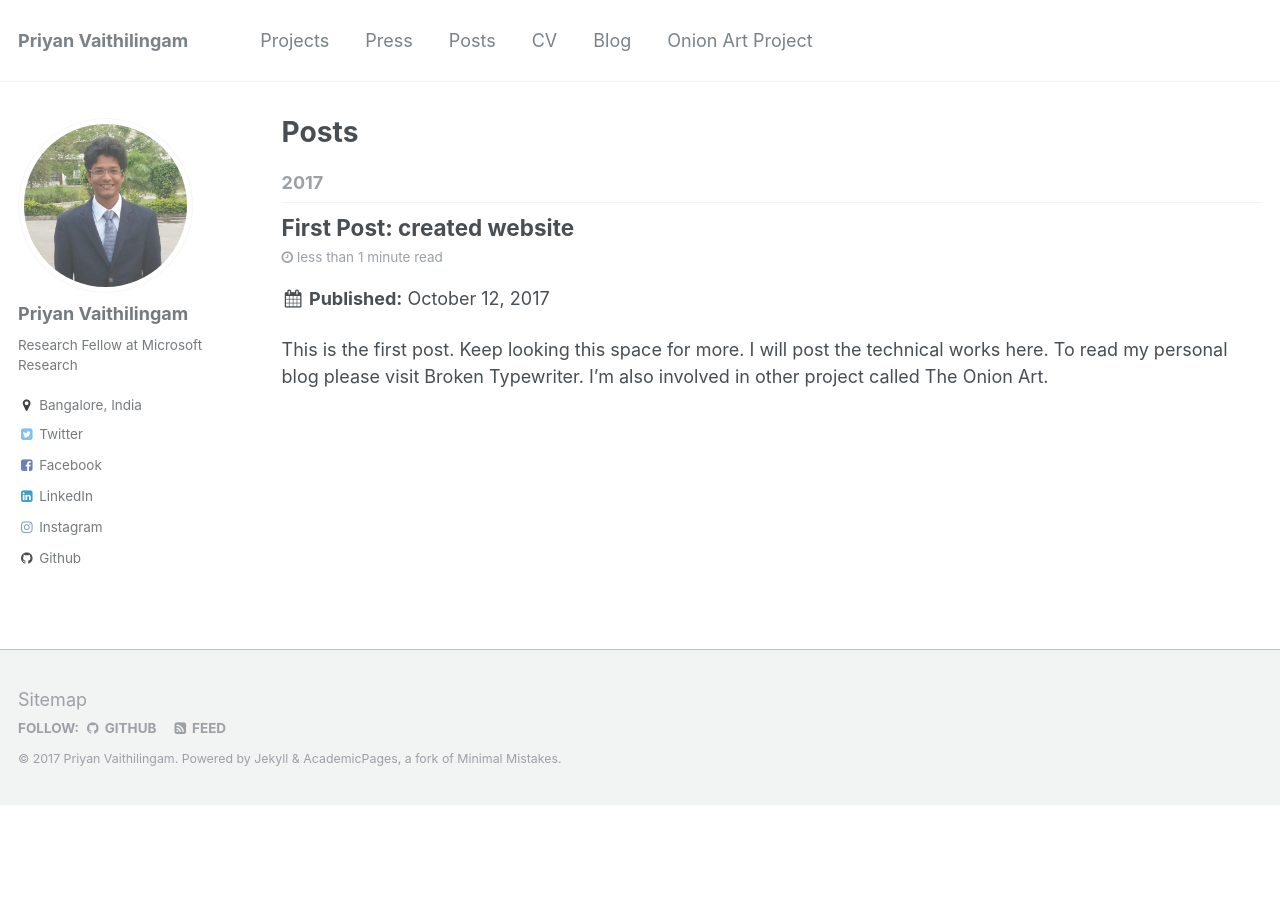
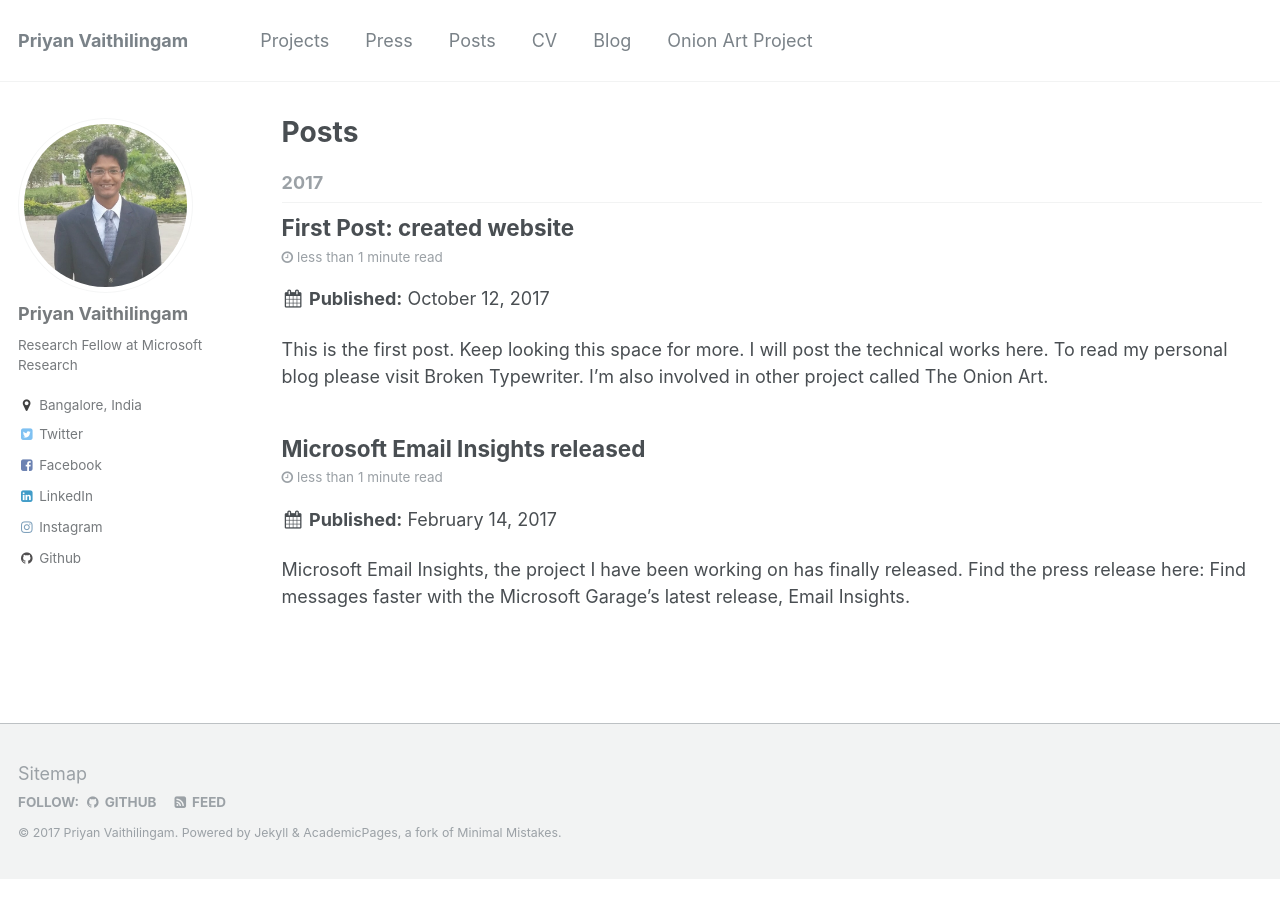
Before and after one commit to priyanmuthu/priyanmuthu.github.io, a Jekyll site: the page built from _pages/year-archive.html, in a window 1280 px wide. Built offline with Jekyll 4.4.1, drawn with Linux system fonts in a browser that asks for light colours.

```diff
--- a/_pages/projects.md
+++ b/_pages/projects.md
@@ -4,8 +4,8 @@ title: "Projects"
 excerpt: "Projects"
 author_profile: true
 redirect_from:
-  - /about/
-  - /about.html
+  - /project/
+  - /projects.html
 ---
 
 CodeTalk: Improving Programming Environment Accessibility for Visually Impaired Developers
--- a/_pages/year-archive.html
+++ b/_pages/year-archive.html
@@ -5,6 +5,8 @@ title: "Posts"
 author_profile: true
 redirect_from:
   - /wordpress/blog-posts/
+  - /posts/
+  - /posts.html
 ---
 
 {% include base_path %}
--- /dev/null
+++ b/_posts/2017-02-14-Email-Insights-Released.md
@@ -0,0 +1,11 @@
+---
+title: 'Microsoft Email Insights released'
+date: 2017-02-14
+permalink: /posts/EmailInsightsRelease
+tags:
+  - MSR
+  - EmailInsights
+  - Microsoft
+---
+
+Microsoft Email Insights, the project I have been working on has finally released. Find the press release here: [Find messages faster with the Microsoft Garage’s latest release, Email Insights](https://goo.gl/kt17Zm).
```
Also changed, not shown: _pages/about.md (+13 -0 lines).
